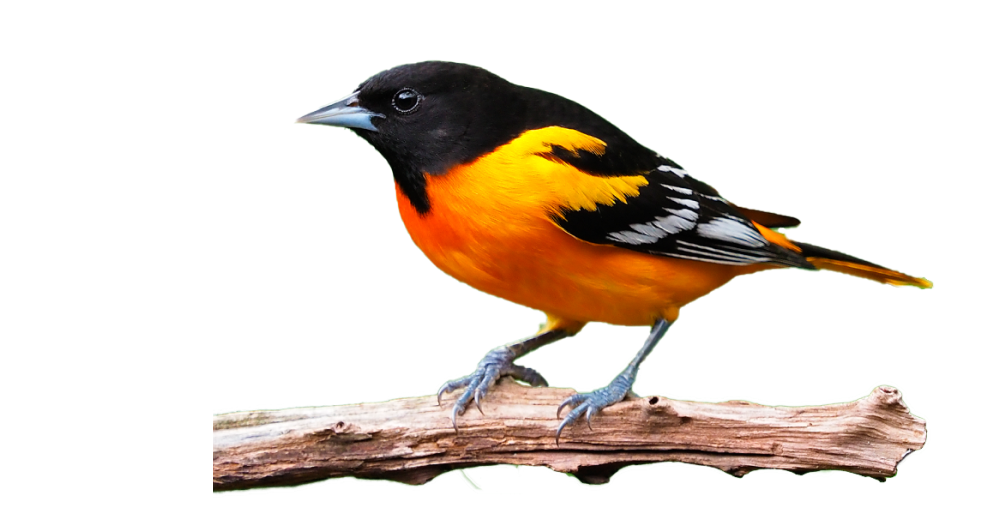
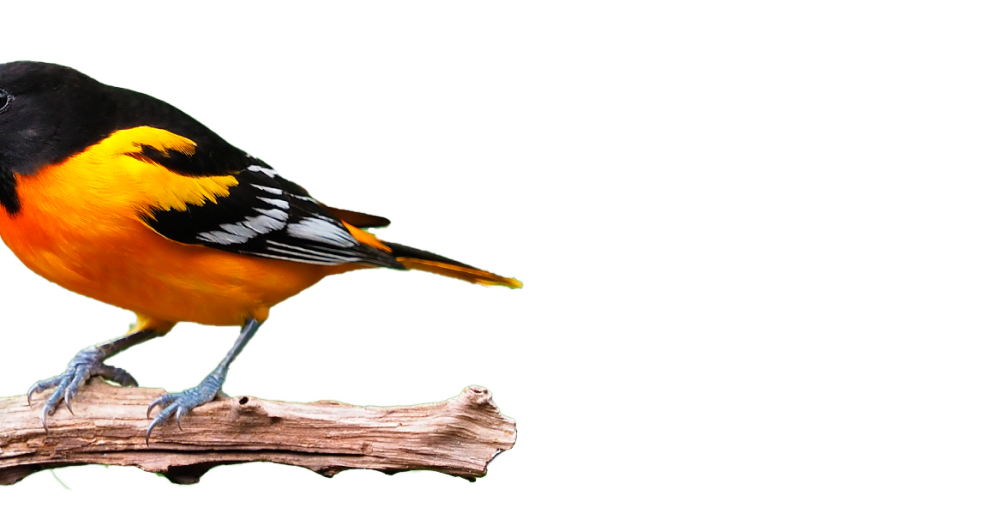
Before and after one commit to T1mKaS1/Tim, a plain HTML site: page index.html in a window 1280 px wide. Shown: the part 678-1210 px from the top of the page, without its empty margins (0-997 px from the left). Drawn offline with Linux system fonts and the light colour scheme.

Commit message:
-absolute position

```diff
--- a/styles.css
+++ b/styles.css
@@ -7,9 +7,8 @@ h1 {
 }
 
 .image {
-    position: absolute;
+
     z-index: -1;
-    margin-top: 9vh
-    ;
-    margin-left: 16vw;
+    margin-top: 9vh;
+    margin-left: -16vw;
 }
```
